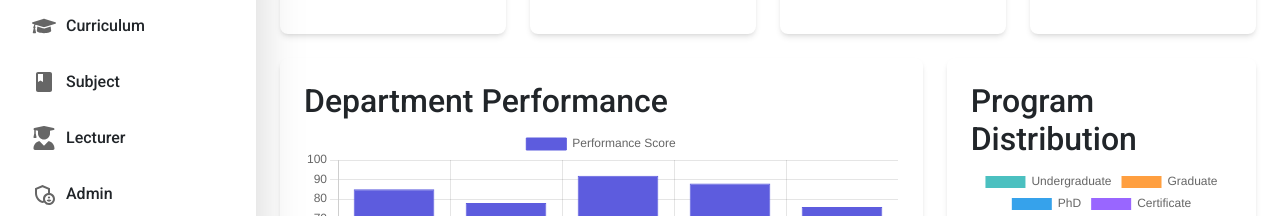
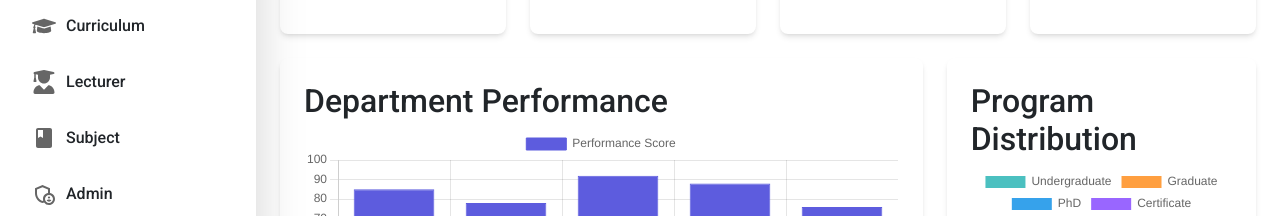
Before and after one commit to dont-wait/do-luong-cdr, a React (Vite) app in the folder front-end/: page / in a window 1280 px wide. Both pictures are taken after typing "Sample", "Sample123" into the empty fields and a click on the button "Đăng nhập". Shown: the part 219-435 px from the top of the page. Built offline with nearby package versions, Linux system fonts and the light colour scheme.

Commit message:
feat: switch position subject to lecturer

```diff
--- a/front-end/src/pages/Admin/Components/Content/Content.tsx
+++ b/front-end/src/pages/Admin/Components/Content/Content.tsx
@@ -19,8 +19,8 @@ const Content = ({ activeSection }: ContentProps) => {
     dashboard: <Dashboard />,
     department: <Department />,
     curriculum: <Curriculum />,
+    lecturer: <Lecturer />,
     subject: <Subject />,
-    lecturer: <Lecturer />,
     admin: <Admin />,
   };
 
--- a/front-end/src/pages/Admin/Components/Navbar/Navbar.tsx
+++ b/front-end/src/pages/Admin/Components/Navbar/Navbar.tsx
@@ -7,8 +7,8 @@ const Navbar: React.FC<HeaderProps> = ({ activeSection }) => {
     dashboard: "Dashboard",
     department: "Department",
     curriculum: "Curriculum",
+    lecturer: "Lecturer",
     subject: "Subject",
-    lecturer: "Lecturer",
     admin: "Admin",
     // Add more mappings
   };
--- a/front-end/src/pages/Admin/Components/Sidebar/Sidebar.tsx
+++ b/front-end/src/pages/Admin/Components/Sidebar/Sidebar.tsx
@@ -33,14 +33,14 @@ const Sidebar: React.FC<SidebarProps> = ({
       label: "Curriculum",
     },
     {
+      section: "lecturer",
+      icon: <FaUserGraduate className='sidebar-item' />,
+      label: "Lecturer",
+    },
+    {
       section: "subject",
       icon: <MdClass className='sidebar-item' />,
       label: "Subject",
-    },
-    {
-      section: "lecturer",
-      icon: <FaUserGraduate className='sidebar-item' />,
-      label: "Lecturer",
     },
     {
       section: "admin",
```
